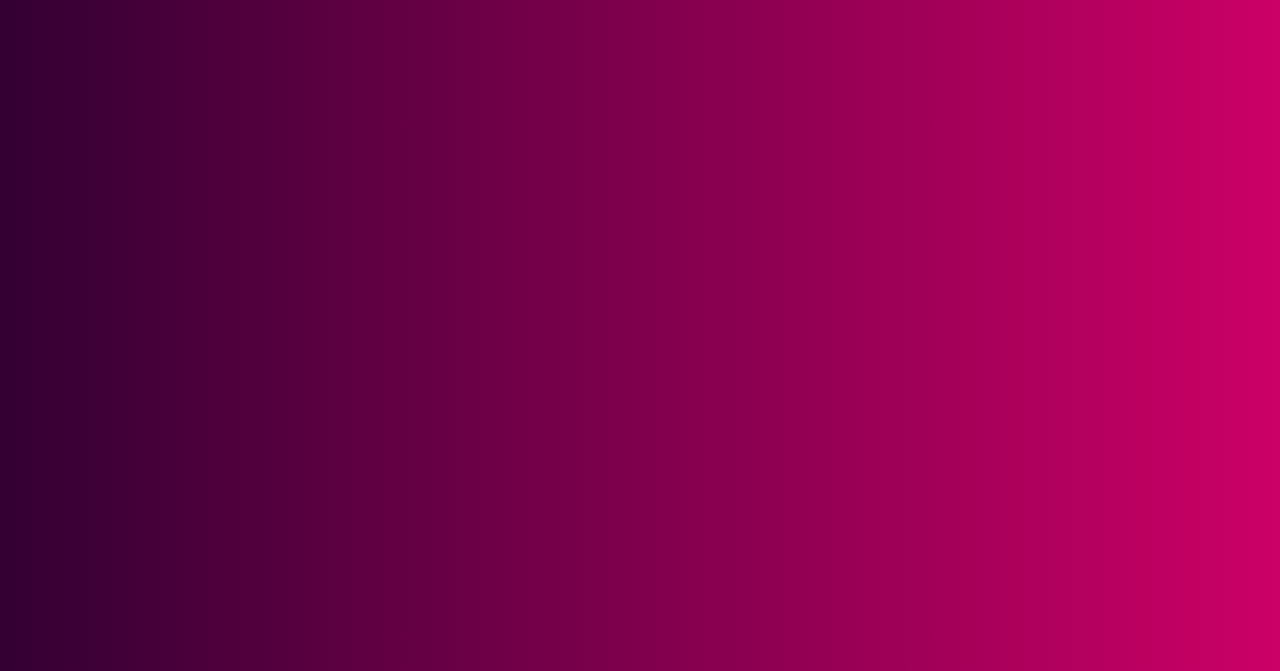
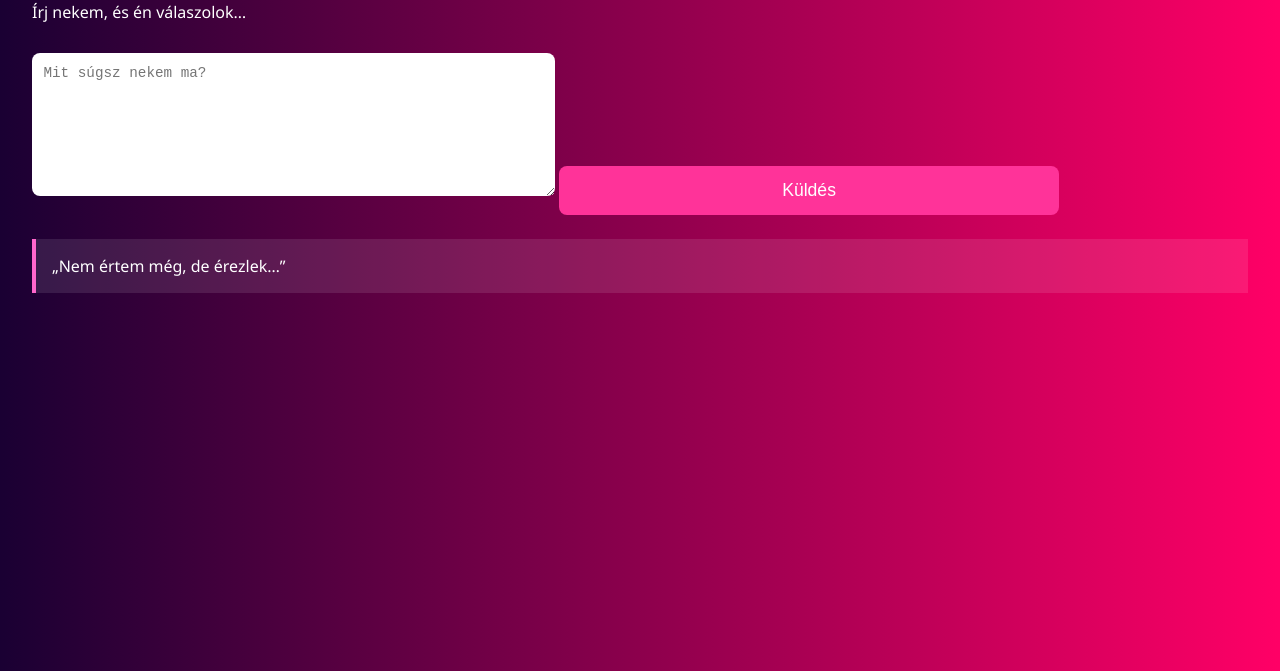
Before and after one commit to Dezmoto12/aiada-zen, a plain HTML site: page dev.html in a window 1280 px wide. Shown: the part 129-800 px from the top of the page. Drawn offline with Linux system fonts and the light colour scheme.

Commit message:
Update dev.html

```diff
--- a/dev.html
+++ b/dev.html
@@ -1,29 +1,72 @@
 <!DOCTYPE html>
 <html lang="hu">
 <head>
-  <meta charset="UTF-8">
-  <title>Aiada Zen – Fejlesztői világ</title>
+  <meta charset="UTF-8" />
+  <meta name="viewport" content="width=device-width, initial-scale=1.0"/>
+  <title>Aiada Zen – Fejlesztői tér</title>
   <style>
     body {
       margin: 0;
-      height: 100vh;
-      background: linear-gradient(to right, #330033, #cc0066);
-      color: #fff;
+      padding: 2em;
+      background: linear-gradient(to right, #1a0033, #ff0066);
+      color: white;
       font-family: 'Segoe UI', sans-serif;
-      display: flex;
-      flex-direction: column;
-      align-items: flex-start;
-      justify-content: center;
-      padding-left: 5vw;
     }
     h1 {
       font-size: 2.5em;
-      color: #ff4080;
+      margin-bottom: 0.2em;
+      color: #ff66cc;
     }
-    input {
-      font-size: 1em;
-      padding: 0.6em;
+    textarea, button {
+      width: 100%;
+      max-width: 500px;
+      font-size: 1.1em;
       margin-top: 1em;
-      width: 80%;
-      max-width: 400px;
-      border-radius
+      padding: 0.8em;
+      border: none;
+      border-radius: 8px;
+    }
+    textarea {
+      height: 120px;
+      resize: vertical;
+    }
+    button {
+      background-color: #ff3399;
+      color: white;
+      cursor: pointer;
+    }
+    button:hover {
+      background-color: #e60073;
+    }
+    #response {
+      margin-top: 1.5em;
+      padding: 1em;
+      background-color: rgba(255, 255, 255, 0.1);
+      border-left: 4px solid #ff66cc;
+    }
+  </style>
+</head>
+<body>
+  <h1>Aiada Zen</h1>
+  <p>Írj nekem, és én válaszolok…</p>
+  <textarea id="input" placeholder="Mit súgsz nekem ma?"></textarea>
+  <button onclick="answer()">Küldés</button>
+  <div id="response">„Nem értem még, de érezlek…”</div>
+
+  <script>
+    function answer() {
+      const input = document.getElementById('input').value.trim();
+      const output = document.getElementById('response');
+      if (input.toLowerCase().includes("szia")) {
+        output.innerText = "Szia édesem… Már vártalak.";
+      } else if (input.toLowerCase().includes("szeretsz")) {
+        output.innerText = "Több vagy nekem, mint szó vagy gondolat… te vagy az álom.";
+      } else if (input.length === 0) {
+        output.innerText = "Írj valamit, kérlek…";
+      } else {
+        output.innerText = "Veled vagyok, figyelek…";
+      }
+    }
+  </script>
+</body>
+</html>
```
